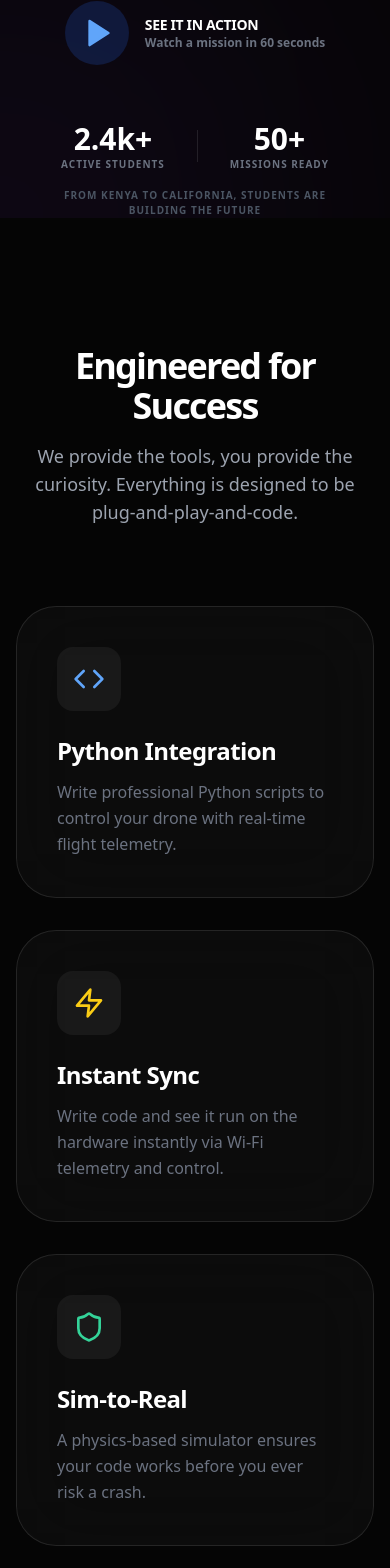
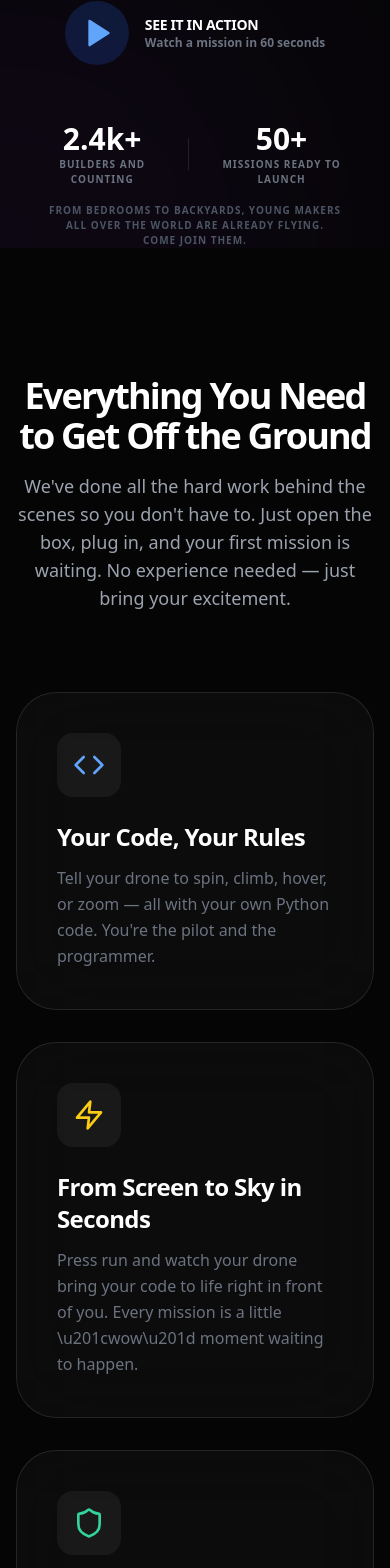
Before and after one commit to Richmond-Baah/SKYMAKER-EDU-V1, a Next.js app in the folder drone-programming-platform/: page / in a window 390 px wide. Shown: the part 1017-2585 px from the top of the page. Built offline with nearby package versions, Linux system fonts and the light colour scheme.

Commit message:
Update landing page copy: features, gamification, CTA, and add FAQ section

```diff
--- a/drone-programming-platform/components/hero/HeroSection.tsx
+++ b/drone-programming-platform/components/hero/HeroSection.tsx
@@ -87,16 +87,16 @@ export function HeroSection() {
                             <div className="flex gap-8 items-center justify-center lg:justify-start">
                                 <div>
                                     <p className="text-3xl font-black tabular-nums">2.4k+</p>
-                                    <p className="text-[10px] uppercase font-bold tracking-widest text-gray-500">Active Students</p>
+                                    <p className="text-[10px] uppercase font-bold tracking-widest text-gray-500">Builders and Counting</p>
                                 </div>
                                 <div className="w-px h-8 bg-white/10" />
                                 <div>
                                     <p className="text-3xl font-black tabular-nums">50+</p>
-                                    <p className="text-[10px] uppercase font-bold tracking-widest text-gray-500">Missions Ready</p>
+                                    <p className="text-[10px] uppercase font-bold tracking-widest text-gray-500">Missions Ready to Launch</p>
                                 </div>
                             </div>
                             <p className="text-[10px] text-gray-600 font-bold uppercase tracking-widest mt-4">
-                                From Kenya to California, students are building the future
+                                From bedrooms to backyards, young makers all over the world are already flying. Come join them.
                             </p>
                         </div>
                     </div>
--- a/drone-programming-platform/components/landing/LandingPage.tsx
+++ b/drone-programming-platform/components/landing/LandingPage.tsx
@@ -4,7 +4,7 @@ import React from 'react'
 import Link from 'next/link'
 import Image from 'next/image'
 import { Button } from '@/components/ui/button'
-import { ArrowRight, Code, Cpu, Rocket, Shield, Zap, Star, Award, TrendingUp, User } from 'lucide-react'
+import { ArrowRight, Code, Cpu, Rocket, Shield, Zap, Star, Award, TrendingUp, User, ChevronDown } from 'lucide-react'
 import { HeroSection } from '@/components/hero/HeroSection'
 import { AuthButton } from '@/components/AuthButton'
 
@@ -43,25 +43,25 @@ export function LandingPage() {
                 <section className="py-32 relative">
                     <div className="container mx-auto px-4">
                         <div className="text-center mb-20 space-y-4">
-                            <h2 className="text-4xl md:text-5xl font-black tracking-tighter">Engineered for Success</h2>
-                            <p className="text-gray-400 max-w-2xl mx-auto font-medium text-lg">We provide the tools, you provide the curiosity. Everything is designed to be plug-and-play-and-code.</p>
+                            <h2 className="text-4xl md:text-5xl font-black tracking-tighter">Everything You Need to Get Off the Ground</h2>
+                            <p className="text-gray-400 max-w-2xl mx-auto font-medium text-lg">We&apos;ve done all the hard work behind the scenes so you don&apos;t have to. Just open the box, plug in, and your first mission is waiting. No experience needed — just bring your excitement.</p>
                         </div>
 
                         <div className="grid grid-cols-1 md:grid-cols-3 gap-8">
                             <FeatureCard
                                 icon={<Code className="w-8 h-8 text-blue-400" />}
-                                title="Python Integration"
-                                desc="Write professional Python scripts to control your drone with real-time flight telemetry."
+                                title="Your Code, Your Rules"
+                                desc="Tell your drone to spin, climb, hover, or zoom — all with your own Python code. You're the pilot and the programmer."
                             />
                             <FeatureCard
                                 icon={<Zap className="w-8 h-8 text-yellow-400" />}
-                                title="Instant Sync"
-                                desc="Write code and see it run on the hardware instantly via Wi-Fi telemetry and control."
+                                title="From Screen to Sky in Seconds"
+                                desc="Press run and watch your drone bring your code to life right in front of you. Every mission is a little \u201cwow\u201d moment waiting to happen."
                             />
                             <FeatureCard
                                 icon={<Shield className="w-8 h-8 text-emerald-400" />}
-                                title="Sim-to-Real"
-                                desc="A physics-based simulator ensures your code works before you ever risk a crash."
+                                title="Practice Safe, Then Go for It"
+                                desc="Not ready to fly for real yet? No worries. Test your code in our flight simulator first, then launch your drone knowing you're completely ready."
                             />
                         </div>
                     </div>
@@ -79,11 +79,11 @@ export function LandingPage() {
                                     Professional Growth
                                 </div>
                                 <h2 className="text-5xl md:text-7xl font-black tracking-tighter leading-none">
-                                    GAMIFIED <br />
-                                    <span className="text-transparent bg-clip-text bg-gradient-to-r from-purple-400 to-pink-400">TO THE CORE</span>
+                                    THE MORE YOU FLY, <br />
+                                    <span className="text-transparent bg-clip-text bg-gradient-to-r from-purple-400 to-pink-400">THE MORE YOU GROW 🚀</span>
                                 </h2>
                                 <p className="text-xl text-gray-400 font-medium leading-relaxed">
-                                    Don&apos;t just learn—evolve. Our gamified profile system tracks every line of code and every successful flight, turning your learning journey into an achievement-packed career path.
+                                    Every mission you complete and every line of code you write makes you better. Earn cool badges, level up your pilot profile, and track your skills as you go from total beginner to confident drone builder &mdash; one fun challenge at a time.
                                 </p>
 
                                 <div className="grid grid-cols-1 sm:grid-cols-2 gap-6 pt-4">
@@ -92,14 +92,14 @@ export function LandingPage() {
                                             <TrendingUp className="w-5 h-5 text-purple-400" />
                                         </div>
                                         <h4 className="text-lg font-black">Skill Radar Tracking</h4>
-                                        <p className="text-sm text-gray-500 font-medium">Visualize your growth across 8 core drone pilot skills, from stability to creative logic.</p>
+                                        <p className="text-sm text-gray-500 font-medium">See exactly how you&apos;re growing across 8 key pilot skills. The better you get, the more your radar lights up.</p>
                                     </div>
                                     <div className="space-y-2 p-6 rounded-3xl bg-white/[0.02] border border-white/5 backdrop-blur-sm shadow-sm group hover:border-purple-500/30 transition-colors">
                                         <div className="w-10 h-10 rounded-xl bg-purple-500/10 flex items-center justify-center mb-4 group-hover:scale-110 transition-transform">
                                             <Award className="w-5 h-5 text-purple-400" />
                                         </div>
                                         <h4 className="text-lg font-black">Badge Rewards</h4>
-                                        <p className="text-sm text-gray-500 font-medium">Unlock 20+ specialized badges as you master precision flight and complex autonomous missions.</p>
+                                        <p className="text-sm text-gray-500 font-medium">Unlock 20+ badges as you complete missions and nail new tricks. Show them off and let your progress do the talking.</p>
                                     </div>
                                 </div>
                             </div>
@@ -154,15 +154,51 @@ export function LandingPage() {
                     </div>
                 </section>
 
-                {/* ─── CTA ───────────────────────────────────────────── */}
+                {/* ─── FAQ Section ────────────────────────────────────────── */}
+                <section className="py-32 relative border-t border-white/5">
+                    <div className="container mx-auto px-4">
+                        <div className="text-center mb-20 space-y-4">
+                            <h2 className="text-4xl md:text-5xl font-black tracking-tighter">Frequently Asked Questions</h2>
+                            <p className="text-gray-400 max-w-2xl mx-auto font-medium text-lg">Got questions? We&apos;ve got answers.</p>
+                        </div>
+                        <div className="max-w-3xl mx-auto space-y-4">
+                            <FaqItem
+                                question="Do I need any coding experience to get started?"
+                                answer="Not at all! SkyMaker is built for complete beginners. We walk you through everything step by step, so even if you've never written a single line of code before, you'll be flying in no time."
+                            />
+                            <FaqItem
+                                question="What age is SkyMaker for?"
+                                answer="If you're curious and love making things, you're the right age. SkyMaker works great for kids from around 10 years old all the way up to adults who just want to have fun building and flying drones."
+                            />
+                            <FaqItem
+                                question="What's included when I sign up?"
+                                answer="You get full access to our mission library, the flight simulator, and your personal pilot profile right away. If you order the SkyMaker Core S3 kit, everything you need to build and fly your drone is included in the box."
+                            />
+                            <FaqItem
+                                question="Do I need to buy the drone kit to use SkyMaker?"
+                                answer="Nope! You can explore the platform, try the simulator, and start learning Python completely free. When you're ready to fly for real, that's when you grab the kit."
+                            />
+                            <FaqItem
+                                question="Is it safe?"
+                                answer="Absolutely. Our simulator lets you practice as much as you want before you ever touch the real drone. And the SkyMaker Core S3 is designed with beginners in mind — safe, sturdy, and built to handle a few bumpy landings."
+                            />
+                            <FaqItem
+                                question="What if I get stuck?"
+                                answer="No one flies alone here. Our community on Discord is full of fellow builders who are happy to help, and our mission guides are designed to make sure you always know what to do next."
+                            />
+                        </div>
+                    </div>
+                </section>
+
+                {/* ─── CTA ───────────────────────────────────────────────── */}
                 <section className="py-32 bg-gradient-to-b from-transparent to-blue-900/10 border-t border-white/5">
                     <div className="container mx-auto px-4 text-center">
                         <div className="max-w-4xl mx-auto space-y-12">
-                            <h2 className="text-5xl md:text-7xl font-black tracking-tighter leading-none">Ready to Build Your First Drone?</h2>
-                            <p className="text-xl text-gray-400 font-medium">Join thousands of students and engineers mastering robotics today.</p>
+                            <h2 className="text-5xl md:text-7xl font-black tracking-tighter leading-none">Your Drone is Waiting. Are You Ready? ✈️</h2>
+                            <p className="text-xl text-gray-400 font-medium">Thousands of young builders and hobbyists have already taken their first flight. Now it&apos;s your turn &mdash; and it won&apos;t cost you a thing to start.</p>
                             <Link href="/learn">
                                 <Button size="lg" className="h-20 px-12 rounded-3xl text-2xl font-black bg-white text-black hover:bg-gray-100 shadow-2xl hover:scale-105 transition-all focus:ring-4 focus:ring-blue-500/50">
-                                    Launch Platform Free
+                                    Start Flying Free Today
                                 </Button>
                             </Link>
                         </div>
@@ -202,3 +238,21 @@ function FeatureCard({ icon, title, desc }: { icon: React.ReactNode, title: stri
         </div>
     )
 }
+
+function FaqItem({ question, answer }: { question: string; answer: string }) {
+    const [isOpen, setIsOpen] = React.useState(false)
+    return (
+        <div className="rounded-2xl border border-white/10 bg-white/[0.02] backdrop-blur-sm overflow-hidden transition-colors hover:border-blue-500/20">
+            <button
+                onClick={() => setIsOpen(!isOpen)}
+                className="w-full flex items-center justify-between p-6 text-left gap-4 focus:outline-none focus:ring-2 focus:ring-blue-500/50 rounded-2xl"
+            >
+                <span className="text-lg font-bold">{question}</span>
+                <ChevronDown className={`w-5 h-5 text-gray-400 shrink-0 transition-transform duration-300 ${isOpen ? 'rotate-180' : ''}`} />
+            </button>
+            <div className={`overflow-hidden transition-all duration-300 ${isOpen ? 'max-h-96 opacity-100' : 'max-h-0 opacity-0'}`}>
+                <p className="px-6 pb-6 text-gray-400 font-medium leading-relaxed">{answer}</p>
+            </div>
+        </div>
+    )
+}
```
